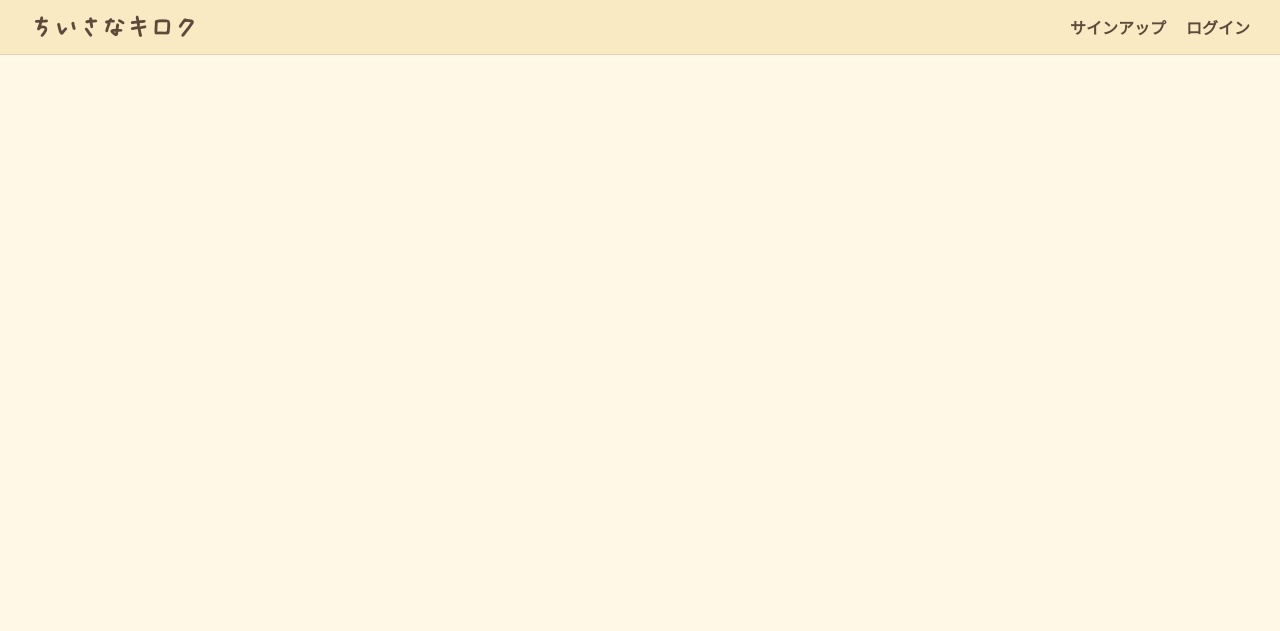
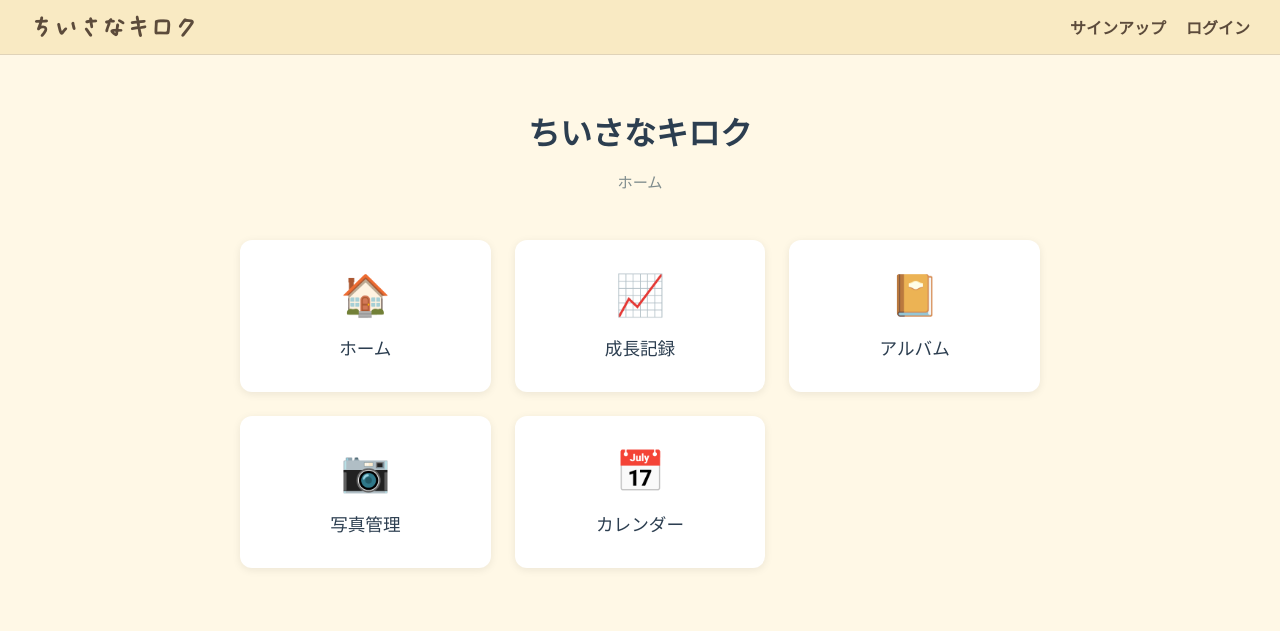
Before and after one commit to Kyounopopi/tiisanaproject, a Django app: page / in a window 1280 px wide. Shown: the top 631 px of the page. Run offline with Django 5.2, Linux system fonts and the light colour scheme.

Commit message:
index画面の変更

```diff
--- a/tiisanaproject/kirokuapp/templates/index.html
+++ b/tiisanaproject/kirokuapp/templates/index.html
@@ -4,4 +4,142 @@
 {% block title %}ちいさなキロク{% endblock %}
 
 {% block contents %}
+<style>
+    .home-container {
+        max-width: 800px;
+        margin: 0 auto;
+        padding: 2rem 1rem;
+    }
+
+    .page-title {
+        text-align: center;
+        margin-bottom: 3rem;
+        color: #2c3e50;
+    }
+
+    .page-title h1 {
+        font-size: 2rem;
+        font-weight: 600;
+        margin-bottom: 0.5rem;
+    }
+
+    .page-title p {
+        color: #7f8c8d;
+        font-size: 0.95rem;
+    }
+
+    .menu-grid {
+        display: grid;
+        grid-template-columns: repeat(auto-fit, minmax(200px, 1fr));
+        gap: 1.5rem;
+        list-style: none;
+        padding: 0;
+        margin: 0;
+    }
+
+    .menu-item {
+        background: white;
+        border-radius: 12px;
+        box-shadow: 0 2px 8px rgba(0, 0, 0, 0.08);
+        transition: all 0.3s ease;
+        overflow: hidden;
+    }
+
+    .menu-item:hover {
+        transform: translateY(-4px);
+        box-shadow: 0 4px 16px rgba(0, 0, 0, 0.12);
+    }
+
+    .menu-link {
+        display: flex;
+        flex-direction: column;
+        align-items: center;
+        padding: 2rem 1.5rem;
+        text-decoration: none;
+        color: #2c3e50;
+        height: 100%;
+    }
+
+    .menu-icon {
+        font-size: 2.5rem;
+        margin-bottom: 1rem;
+        transition: transform 0.3s ease;
+    }
+
+    .menu-item:hover .menu-icon {
+        transform: scale(1.1);
+    }
+
+    .menu-label {
+        font-size: 1.1rem;
+        font-weight: 500;
+        text-align: center;
+    }
+
+    /* 各メニューアイテムの色 */
+    .menu-item:nth-child(1) .menu-icon { color: #ff6b6b; }
+    .menu-item:nth-child(2) .menu-icon { color: #4ecdc4; }
+    .menu-item:nth-child(3) .menu-icon { color: #ffd93d; }
+    .menu-item:nth-child(4) .menu-icon { color: #95e1d3; }
+    .menu-item:nth-child(5) .menu-icon { color: #a8dadc; }
+
+    @media (max-width: 600px) {
+        .menu-grid {
+            grid-template-columns: repeat(2, 1fr);
+            gap: 1rem;
+        }
+
+        .menu-link {
+            padding: 1.5rem 1rem;
+        }
+
+        .menu-icon {
+            font-size: 2rem;
+        }
+
+        .menu-label {
+            font-size: 0.95rem;
+        }
+    }
+</style>
+
+<div class="home-container">
+    <div class="page-title">
+        <h1>ちいさなキロク</h1>
+        <p> ホーム</p>
+    </div>
+
+    <ul class="menu-grid">
+        <li class="menu-item">
+            <a href="{% url 'accounts:login' %}" class="menu-link">
+                <span class="menu-icon">🏠</span>
+                <span class="menu-label">ホーム</span>
+            </a>
+        </li>
+        <li class="menu-item">
+            <a href="{% url 'accounts:login' %}" class="menu-link">
+                <span class="menu-icon">📈</span>
+                <span class="menu-label">成長記録</span>
+            </a>
+        </li>
+        <li class="menu-item">
+            <a href="{% url 'accounts:login' %}" class="menu-link">
+                <span class="menu-icon">📔</span>
+                <span class="menu-label">アルバム</span>
+            </a>
+        </li>
+        <li class="menu-item">
+            <a href="{% url 'accounts:login' %}" class="menu-link">
+                <span class="menu-icon">📷</span>
+                <span class="menu-label">写真管理</span>
+            </a>
+        </li>
+        <li class="menu-item">
+            <a href="{% url 'accounts:login' %}" class="menu-link">
+                <span class="menu-icon">📅</span>
+                <span class="menu-label">カレンダー</span>
+            </a>
+        </li>
+    </ul>
+</div>
 {% endblock %}
```
Also changed, not shown: tiisanaproject/albumapp/models.py (+0 -7 lines).
